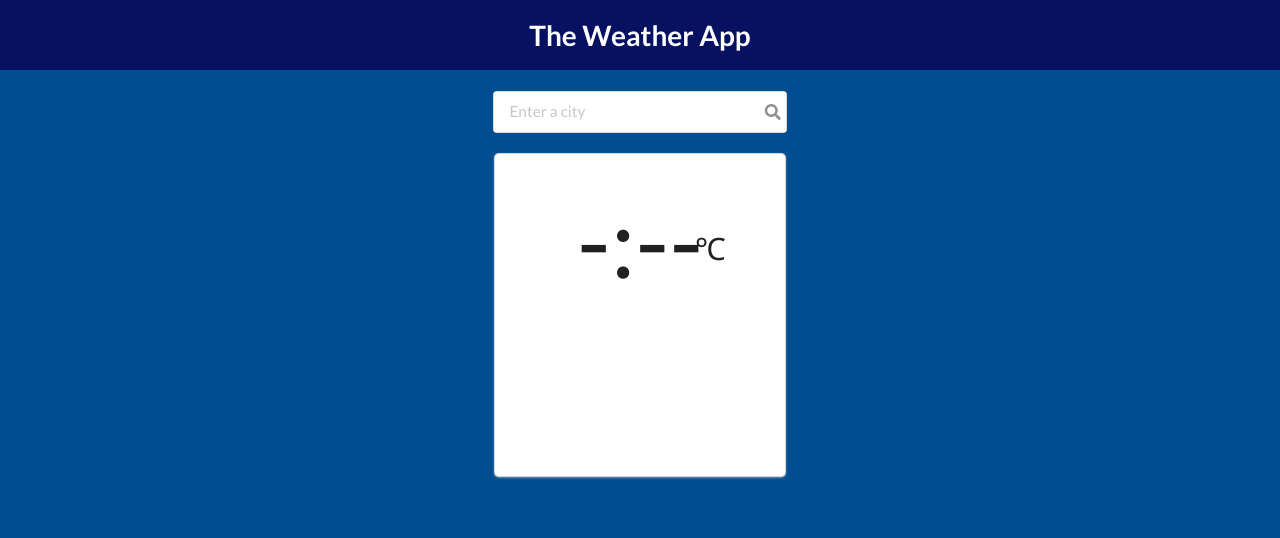
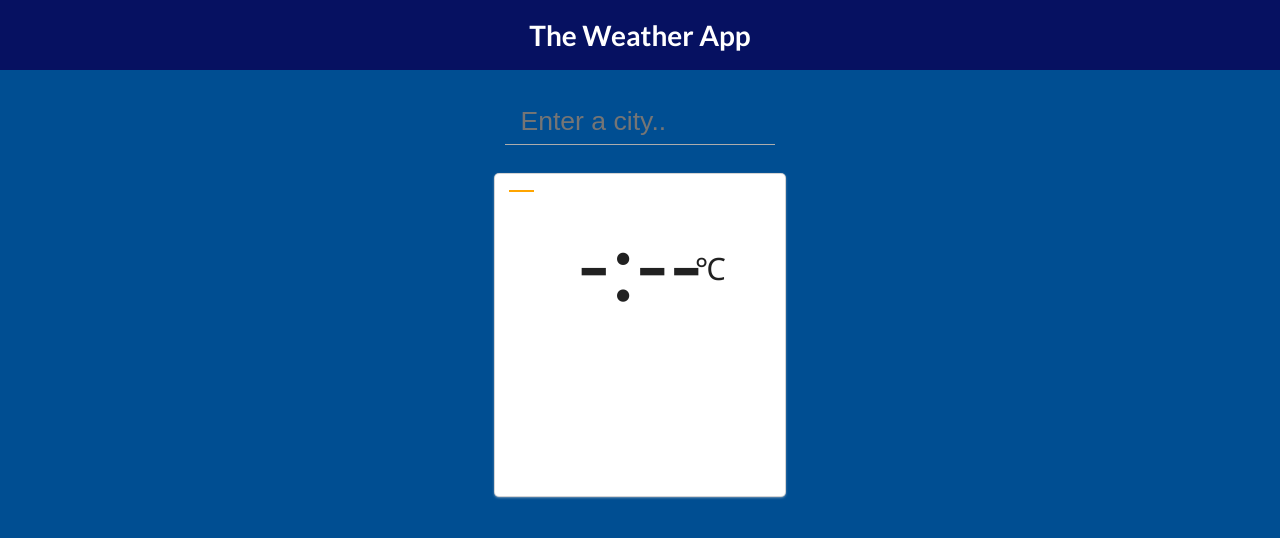
Before and after one commit to yushaushaibu/the_weather_app, a website: page index.html in a window 1280 px wide. Drawn offline with nearby package versions, Linux system fonts and the light colour scheme.

Commit message:
refactor code I

```diff
--- a/index.css
+++ b/index.css
@@ -36,12 +36,17 @@ body {
   margin: 1rem auto;
 }
 
-.input {
-  font-size: 1.1rem;
-  padding: 0.5rem;
+.input[type="text"] {
+  width: 270px;
+  padding: 0.5rem 1.1rem;
+  font-size: 1.9rem;
   outline: none;
-  width: 22rem;
-  border: none;
+  text-align: left;
+  background: transparent;
+  color: #fff;
+  border: 0px solid #adacac;
+  border-bottom-width: 1px;
+  margin: 15px;
 }
 
 .btn {
@@ -54,13 +59,14 @@ body {
   height: 23rem;
 }
 
-.ui.card>.content p, .ui.cards>.card>.content p {
-  margin: 0 0 .1em;
+.ui.card > .content p,
+.ui.cards > .card > .content p {
+  margin: 0 0 0.1em;
 }
-.city-name {
+.city {
   font-size: 1.5rem;
   font-weight: 600;
-  color:#0f0c29
+  color: #0f0c29;
 }
 
 .temp {
@@ -86,3 +92,11 @@ div.icon-img {
   font-size: 2.2em;
   text-align: center;
 }
+
+.country {
+  background: rgb(255, 165, 0);
+  text-align: center;
+  width: 25px;
+  padding: 1px;
+  color: white;
+}
--- a/index.html
+++ b/index.html
@@ -7,6 +7,9 @@
     <meta name="viewport" content="width=device-width, initial-scale=1.0">
     <script src="https://cdnjs.cloudflare.com/ajax/libs/axios/0.19.0/axios.min.js"></script>
     <link rel="stylesheet" href="https://cdn.jsdelivr.net/npm/semantic-ui@2.5.0/dist/semantic.min.css">
+    <link rel="stylesheet" href="https://cdnjs.cloudflare.com/ajax/libs/font-awesome/6.2.1/css/all.min.css"
+        integrity="sha512-MV7K8+y+gLIBoVD59lQIYicR65iaqukzvf/nwasF0nqhPay5w/9lJmVM2hMDcnK1OnMGCdVK+iQrJ7lzPJQd1w=="
+        crossorigin="anonymous" referrerpolicy="no-referrer" />
     <link rel="stylesheet" href="index.css">
     <title>The Weather App</title>
 </head>
@@ -19,17 +22,16 @@
         <div class="main-section">
             <div class="form-wrap">
                 <form>
-                    <div class="ui large icon input">
-                        <input type="text" id="input" class="input" placeholder="Enter a city">
-                        <i class="search icon"></i>
-                    </div>
+                    <input type="text" class="input" id="input" placeholder="Enter a city..">
+                    <!-- <i class='fas fa-map-marker-alt' style='font-size:36px'></i> -->
                     <!-- <button id="btn" class="btn">Search</button> -->
                 </form>
             </div>
         </div>
         <div class="ui card centered">
             <div class="content">
-                <p class="city-name" id="cityName"></p>
+                <p class="city" id="city"></p>
+                <p class="country" id="country"></p>
                 <div class="degree">&#8451;</div>
                 <p class="temp" id="temp">-:--</p>
                 <div class="icon-img">
--- a/index.js
+++ b/index.js
@@ -2,17 +2,18 @@ const form = document.querySelector('form');
 const input = document.querySelector('#input');
 const btn = document.querySelector('#btn');
 const output = document.querySelector('#output');
-const cityName = document.querySelector('#cityName');
+const cityName = document.querySelector('#city');
+const country = document.querySelector('#country');
 const temp = document.querySelector('#temp');
 const icon = document.querySelector('#icon');
 const description = document.querySelector('#description');
 
 // prevents a function from being called after each keypress
-function debounce(fn, delay = 1000) {
+const debounce = (fn, delay = 1000) => {
     let timeoutId;
     return (...args) => {
         if (timeoutId) {
-            clearTimeout(timeoutId);
+            clearTimeout(timeoutId)
         }
         timeoutId = setTimeout(() => {
             fn.apply(null, args);
@@ -21,9 +22,10 @@ function debounce(fn, delay = 1000) {
 }
 
 // calls getWeather function with a city name as argument
-async function onInput(e) {
+const onInput = async (e) => {
     const weatherData = await getWeather(e.target.value);
-    cityName.innerHTML = `${weatherData.name}`;
+    city.innerHTML = `${weatherData.name}`;
+    country.innerHTML = `${weatherData.sys.country}`;
     temp.innerHTML = `${Math.round(parseFloat(weatherData.main.temp))}`;
     icon.src = `http://openweathermap.org/img/w/${weatherData.weather[0].icon}.png`;
     description.innerHTML = `${weatherData.weather[0].description}`.toUpperCase();
@@ -31,15 +33,14 @@ async function onInput(e) {
 
 input.addEventListener("input", debounce(onInput, 700));
 
-
 // Fetch weather data
-async function getWeather(location) {
+const getWeather = async (location) => {
     const response = await axios.get('https://api.openweathermap.org/data/2.5/weather?', {
         params: {
             q: location,
             appid: '96a852a58c3f6426b65771dcefb23054',
             units: 'metric'
         }
-    })
+    });
     return response.data;
 };
```
